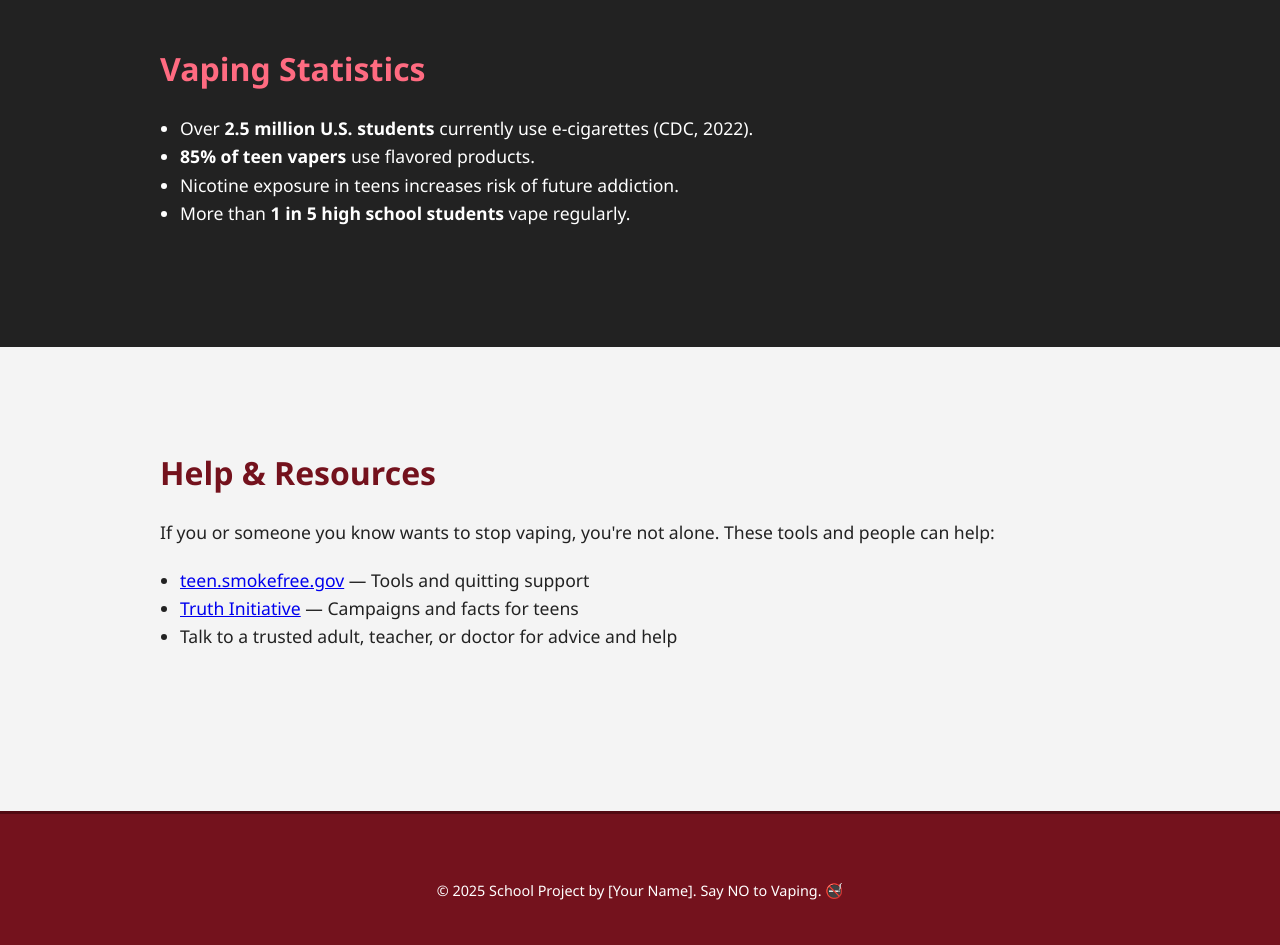
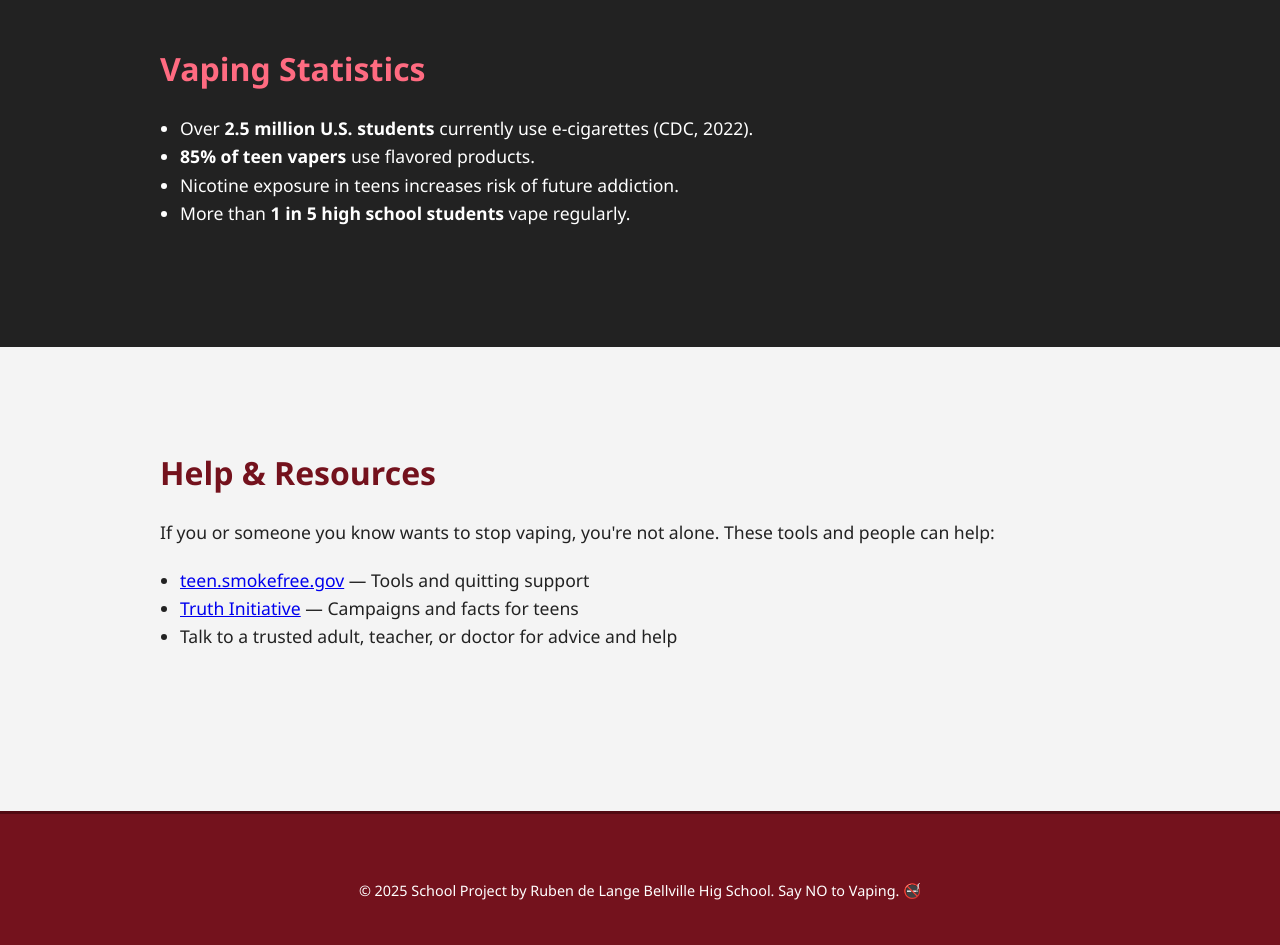
Before and after one commit to deZyph3r/Vaping-index-website, a plain HTML site: page index.html in a window 1280 px wide. Shown: the part 1558-2503 px from the top of the page. Drawn offline with Linux system fonts and the light colour scheme.

Commit message:
Update index.html

```diff
--- a/index.html
+++ b/index.html
@@ -77,7 +77,7 @@
 
   <footer>
     <div class="container">
-      <p>© 2025 School Project by [Your Name]. Say NO to Vaping. 🚭</p>
+      <p>© 2025 School Project by Ruben de Lange Bellville Hig School. Say NO to Vaping. 🚭</p>
     </div>
   </footer>
 </body>
```
